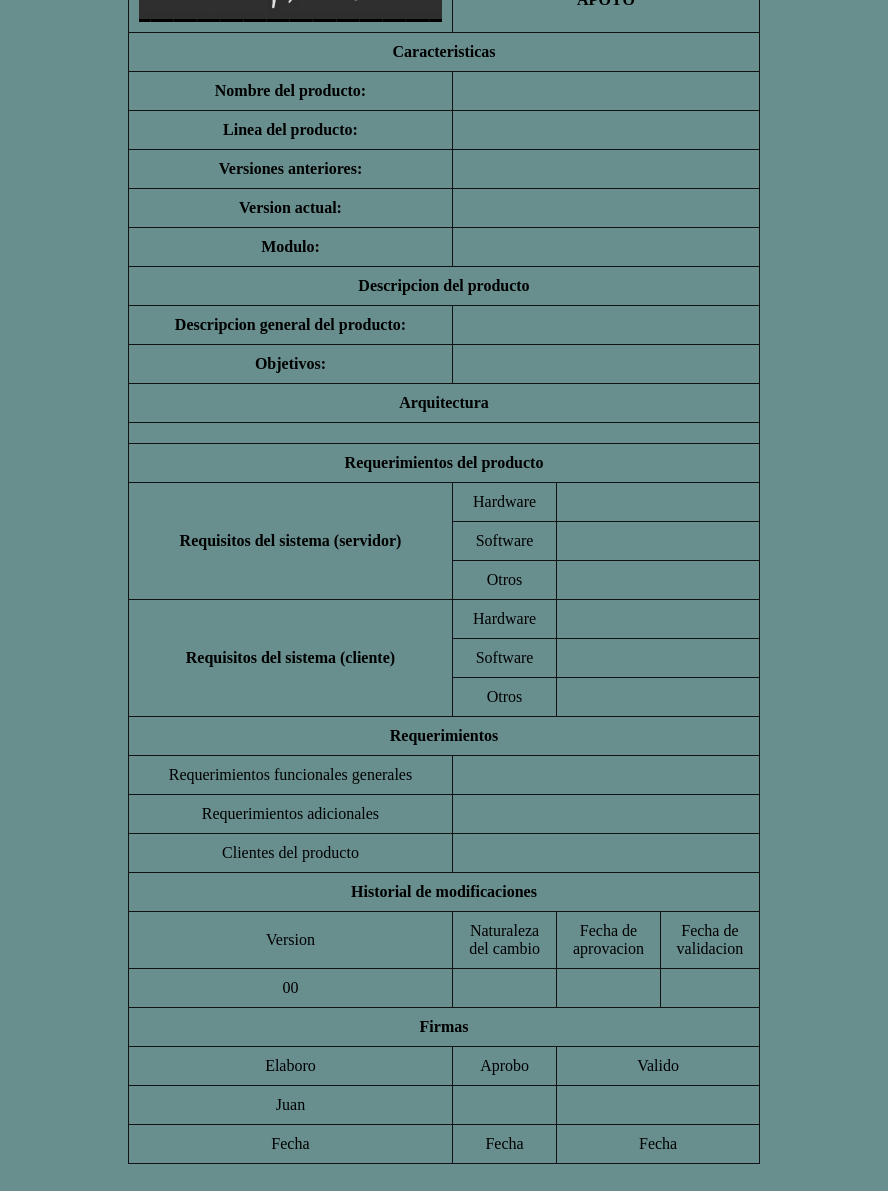
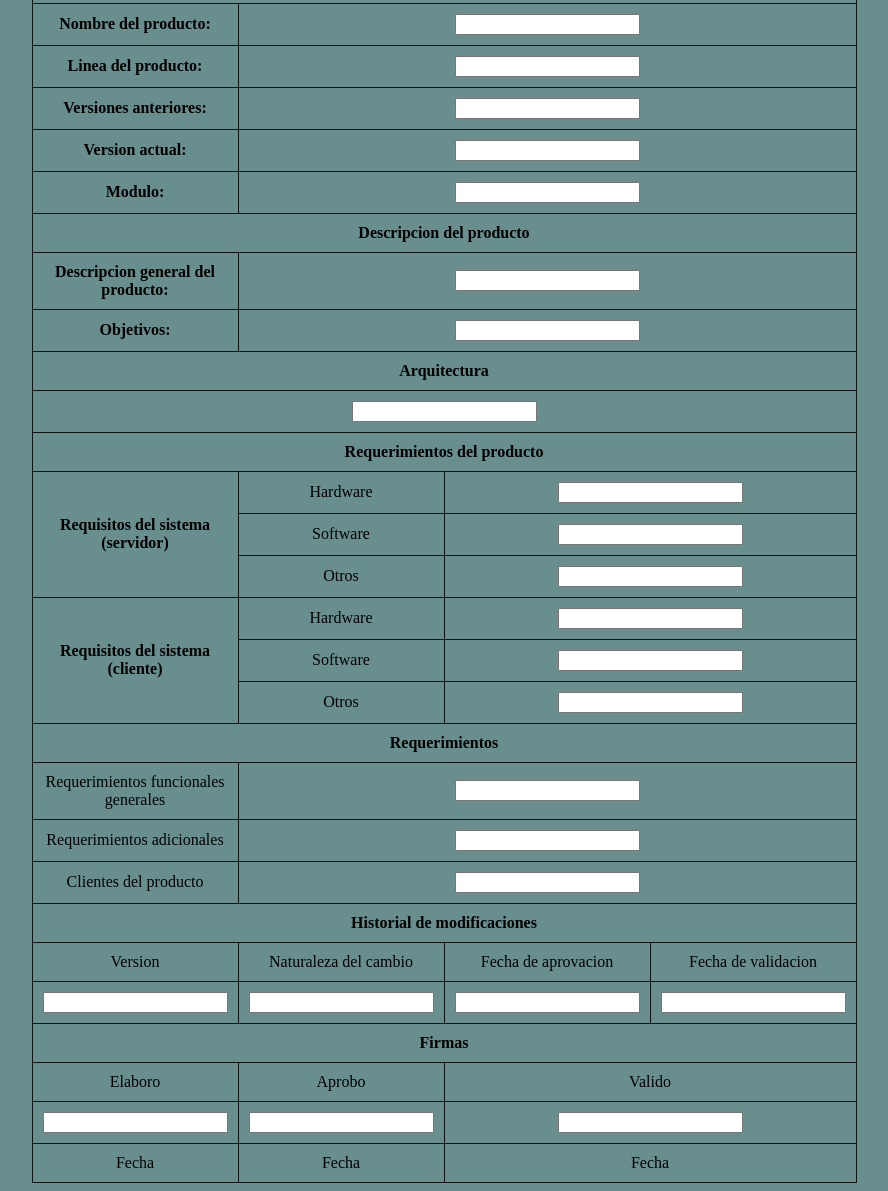
Before and after one commit to luzifago/Ficha-tecnica, a plain HTML site: page index.html in a window 1280 px wide. Shown: the part 172-1363 px from the top of the page, without its empty margins (196-1084 px from the left). Drawn offline with Linux system fonts and the light colour scheme.

Commit message:
nuevos cambios

```diff
--- a/index.html
+++ b/index.html
@@ -18,38 +18,38 @@
 
         <tr><th colspan="5">Caracteristicas</th></tr>
 
-        <tr><th>Nombre del producto:</th></tr>
-        <tr><th>Linea del producto:</th></tr>
-        <tr> <th>Versiones anteriores:</th></tr>
-        <tr><th>Version actual:</th></tr>
-        <tr><th>Modulo:</th></tr>
+        <tr><th colspan="1">Nombre del producto:</th><th colspan="4"><input type="text"></th></tr></tr>
+        <tr><th colspan="1">Linea del producto:</th><th colspan="4"><input type="text"></th></tr>
+        <tr><th colspan="1">Versiones anteriores:</th><th colspan="4"><input type="text"></th></tr>
+        <tr><th colspan="1">Version actual:</th><th colspan="4"><input type="text"></th></tr>
+        <tr><th colspan="1">Modulo:</th><th colspan="4"><input type="text"></th></tr>
 
         <tr><th colspan="5">Descripcion del producto</th></tr>
 
-        <tr><th>Descripcion general del producto:</th></tr>
-        <tr><th>Objetivos:</th></tr>
+        <tr><th>Descripcion general del producto:</th><th colspan="4"><input type="text"></th></tr>
+        <tr><th>Objetivos:</th><th colspan="4"><input type="text"></th></tr>
 
-        <tr><th colspan="5">Arquitectura</th></tr>
-        <tr><td colspan="5"></td></tr>
+        <tr><th colspan="5">Arquitectura</th></th></tr>
+        <tr><td colspan="5"><input type="text"></td></tr>
 
 
         <tr><th colspan="5">Requerimientos del producto</th></tr>
 
         <tr><th rowspan="4">Requisitos del sistema (servidor)</th></tr>
-        <tr><td>Hardware</td></tr>
-        <tr><td>Software</td></tr>
-        <tr><td>Otros</td></tr>
+        <tr><td>Hardware</td><th colspan="3"><input type="text"></th></tr>
+        <tr><td>Software</td><th colspan="3"><input type="text"></th></tr>
+        <tr><td>Otros</td><th colspan="3"><input type="text"></th></tr>
 
         <tr><th rowspan="4">Requisitos del sistema (cliente)</th></tr>
-        <tr><td>Hardware</td></tr>
-        <tr><td>Software</td></tr>
-        <tr><td>Otros</td></tr>
+        <tr><td>Hardware</td><th colspan="3"><input type="text"></th></tr>
+        <tr><td>Software</td><th colspan="3"><input type="text"></th></tr>
+        <tr><td>Otros</td><th colspan="3"><input type="text"></th></tr>
 
         <tr><th colspan="5">Requerimientos</th></tr>
 
-        <tr><td>Requerimientos funcionales generales</td></tr>
-        <tr><td>Requerimientos adicionales</td></tr>
-        <tr><td>Clientes del producto</td></tr>
+        <tr><td>Requerimientos funcionales generales</td><th colspan="4"><input type="text"></th></tr>
+        <tr><td>Requerimientos adicionales</td><th colspan="4"><input type="text"></th></tr>
+        <tr><td>Clientes del producto</td><th colspan="4"><input type="text"></th></tr>
 
         <tr><th colspan="5">Historial de modificaciones</th></tr>
 
@@ -61,10 +61,10 @@
         </tr>
 
         <tr>
-            <td>00</td>
-            <td></td>
-            <td></td>
-            <td></td>
+            <td><input type="text"></td>
+            <td><input type="text"></td>
+            <td><input type="text"></td>
+            <td><input type="text"></td>
         </tr>
 
         <tr><th colspan="5">Firmas</th></tr>
@@ -75,9 +75,9 @@
 
         </tr>
         <tr>
-            <td>Juan</td>
-            <td></td>
-            <td colspan="2"></td>
+            <td><input type="text"></td>
+            <td><input type="text"></td>
+            <td colspan="2"><input type="text"></td>
         </tr>
 
         <tr>
```
